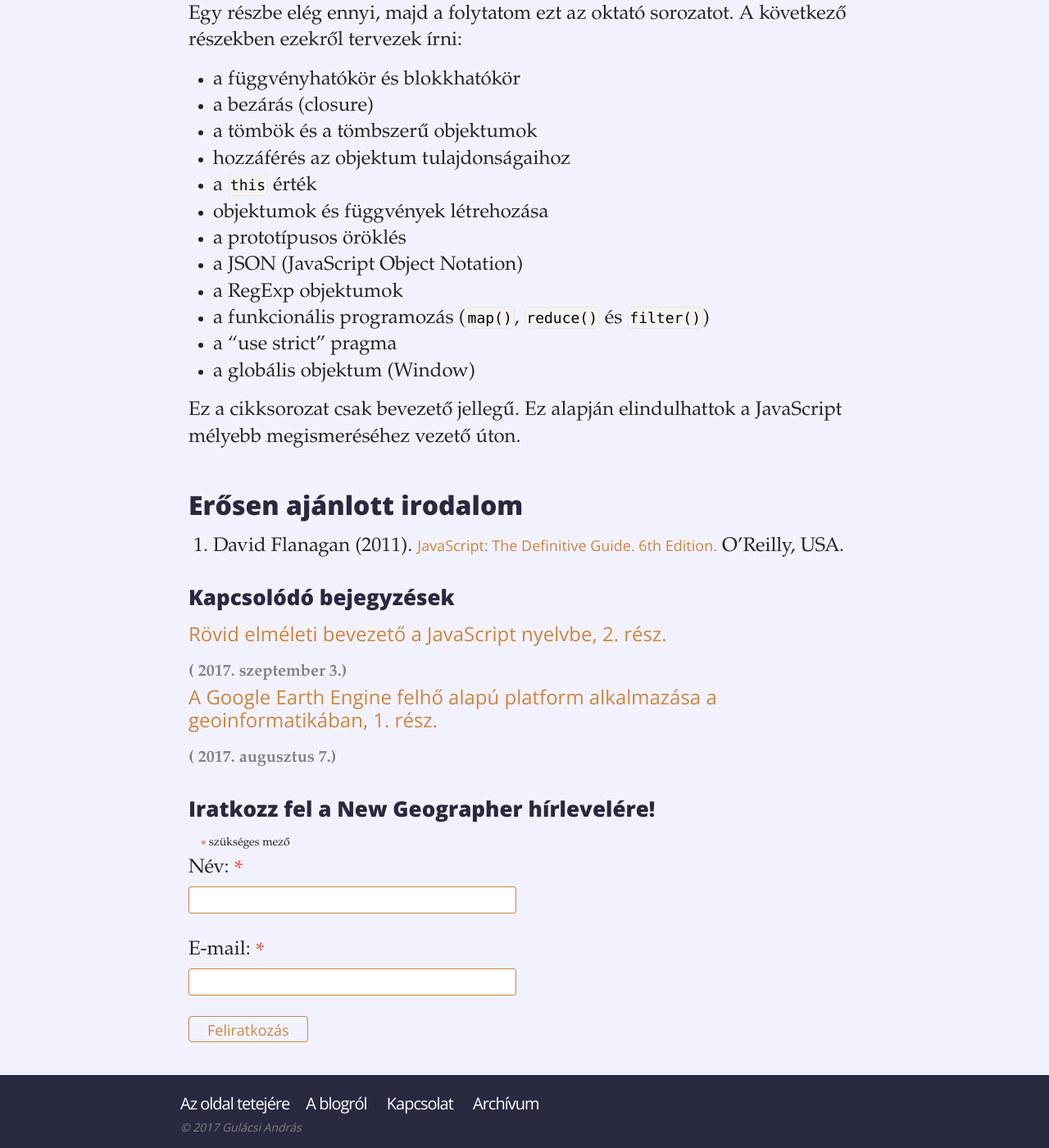
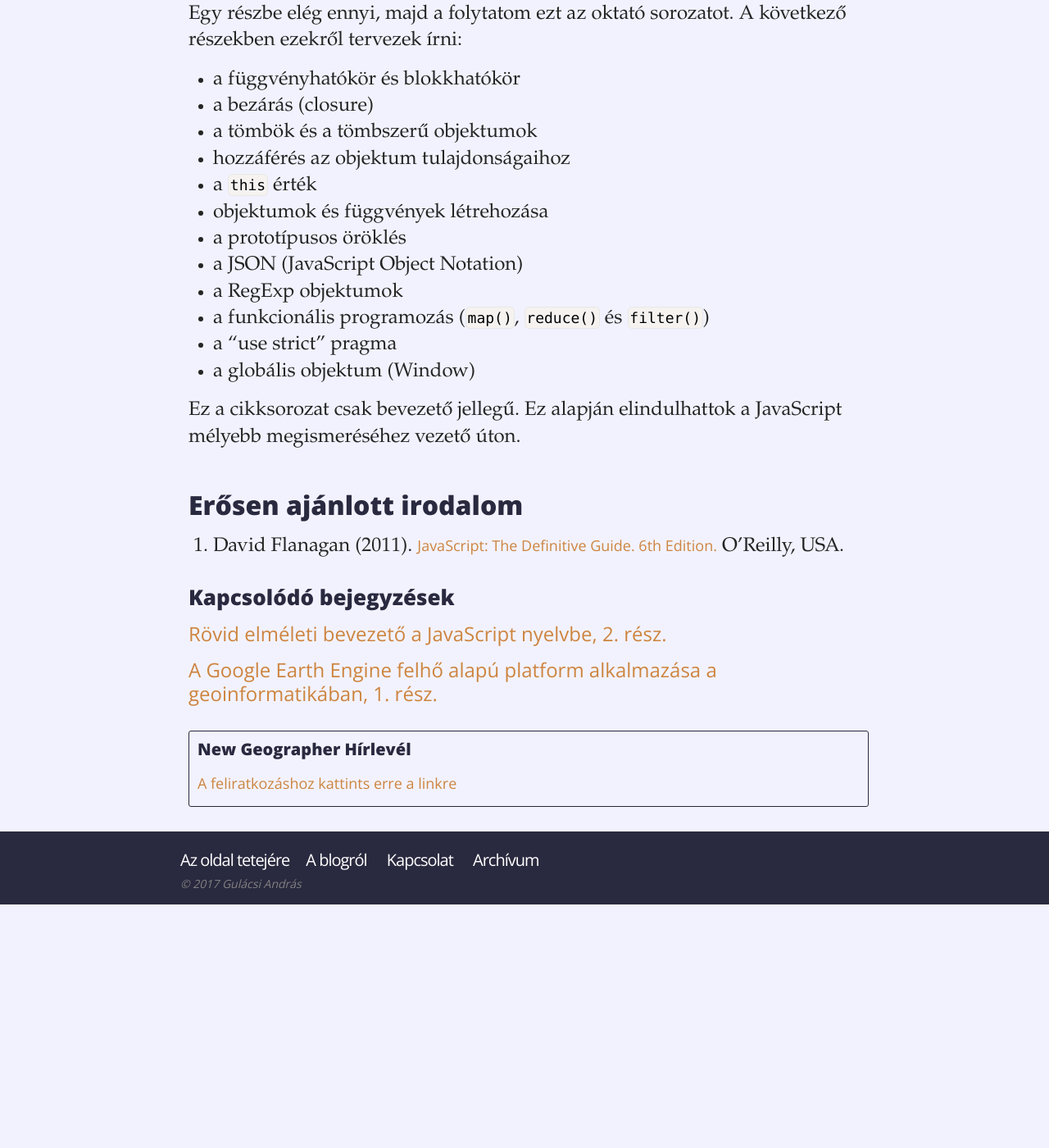
Before and after one commit to SalsaBoy990/SalsaBoy990.github.io, a Jekyll site: the page built from _posts/2017-08-29-javascript_01.markdown, in a window 1280 px wide and 1400 px high, scrolled down 10413 px. Shown: the whole window at 82% size. Built offline with Jekyll 4.4.1, drawn with Linux system fonts in a browser that asks for light colours; comment, search, counter and statistics services are not loaded; after the commit the page ends 11516 px from its top, so only the background shows below that.

Commit message:
mailchimp modified

```diff
--- a/_includes/related_posts.html
+++ b/_includes/related_posts.html
@@ -10,13 +10,9 @@
             {% if post.url != page.url %}
                 {% if page.tags contains tag %}
                     {% assign related = related | plus: 1 %}
-                    <div style="display:inline;">
                     <h4>
                         <a class="archive-a" href="{{ post.url | prepend: site.baseurl }}">{{ post.title }}</a>
                     </h4>
-                    <span class="post-date">({% assign date = post.date %} {% include date.html %})</span>
-                    </div>
-
                 {% endif %}
             {% endif %}
         {% endfor %}
--- a/_includes/signup_form.html
+++ b/_includes/signup_form.html
@@ -1,27 +1,4 @@
-<!-- Begin MailChimp Signup Form -->
-<div id="mc_embed_signup">
-    <form action="//newgeographer.us16.list-manage.com/subscribe/post?u=e679a8c3db591349ad932dc1e&amp;id=4264fbffff" method="post" id="mc-embedded-subscribe-form" name="mc-embedded-subscribe-form" class="validate" target="_blank" novalidate>
-        <div id="mc_embed_signup_scroll">
-        <h3>Iratkozz fel a New Geographer hírlevelére!</h3>
-        <div class="indicates-required"><span class="asterisk">*</span> szükséges mező</div>
-    <div class="mc-field-group">
-        <label for="mce-FNAME">Név:  <span class="asterisk">*</span>
-    </label>
-        <input type="text" value="" name="FNAME" class="required" id="mce-FNAME">
-    </div>
-    <div class="mc-field-group">
-        <label for="mce-EMAIL">E-mail:  <span class="asterisk">*</span>
-    </label>
-        <input type="email" value="" name="EMAIL" class="required email" id="mce-EMAIL">
-    </div>
-        <div id="mce-responses" class="clear">
-            <div class="response" id="mce-error-response" style="display:none"></div>
-            <div class="response" id="mce-success-response" style="display:none"></div>
-        </div>    <!-- real people should not fill this in and expect good things - do not remove this or risk form bot signups-->
-        <div style="position: absolute; left: -5000px;" aria-hidden="true"><input type="text" name="b_e679a8c3db591349ad932dc1e_4264fbffff" tabindex="-1" value=""></div>
-        <div class="clear"><input type="submit" value="Feliratkozás" name="subscribe" id="mc-embedded-subscribe" class="button"></div>
-        </div>
-    </form>
-    </div>
-
-    <!--End mc_embed_signup-->
+<div class="info-box">
+    <h5>New Geographer Hírlevél</h5>
+    <a href="http://eepurl.com/c2wHQj">A feliratkozáshoz kattints erre a linkre</a>
+</div>
--- a/_layouts/default.html
+++ b/_layouts/default.html
@@ -13,7 +13,6 @@ layout: compress
         {{ content }}
       </div>
     </div>
-
     {% include footer.html %}
 
     <!-- jQuery here -->
--- a/css/main.css
+++ b/css/main.css
@@ -775,3 +775,9 @@ article {
     -moz-column-gap: 30px;
     column-gap: 30px;
 }
+
+.info-box {
+    border: 1px solid #29293f;
+    padding: 10px;
+    border-radius: 3px;
+}
```
Also changed, not shown: 8 other files.
